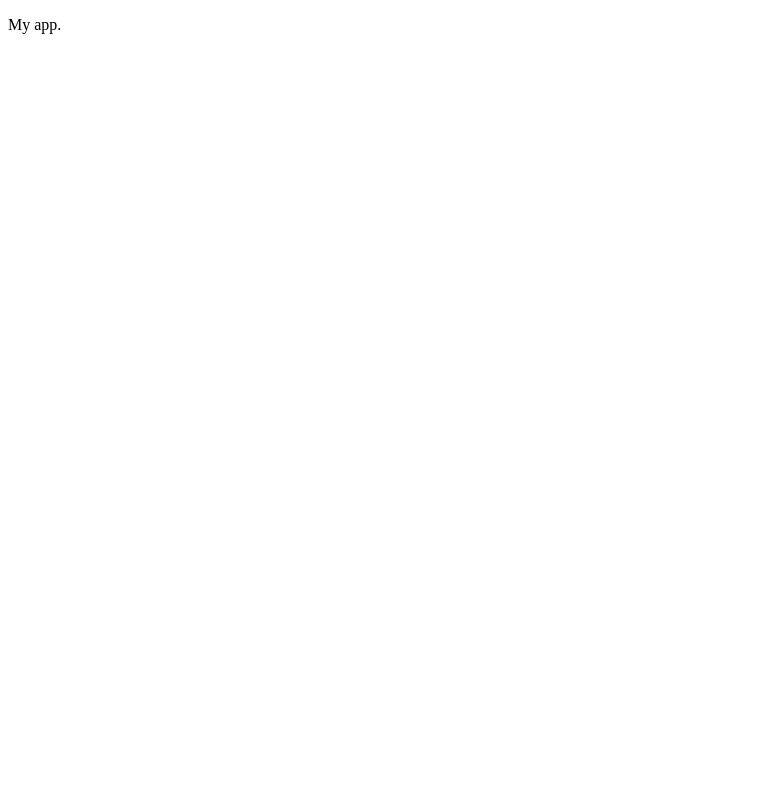
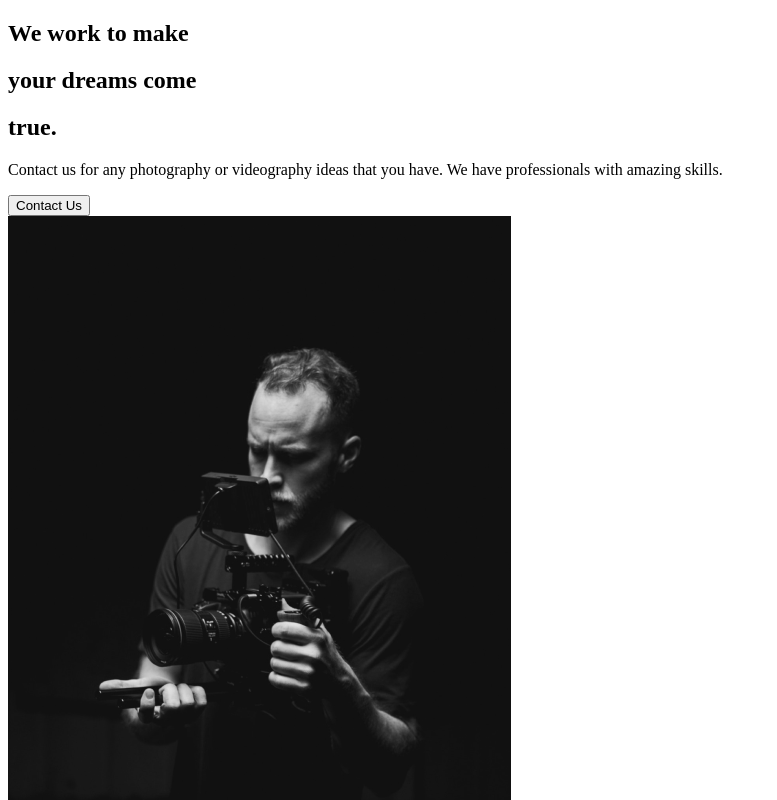
Before and after one commit to matic1909/capture, a React (Create React App) app: page / in a window 1280 px wide. Shown: the top 800 px of the page, without its empty margins (0-777 px from the left). Built offline with nearby package versions, Linux system fonts and the light colour scheme.

Commit message:
added About Section

```diff
--- a/src/App.js
+++ b/src/App.js
@@ -1,7 +1,9 @@
+import AboutUs from "./pages/AboutUs";
+
 function App() {
   return (
     <div className="App">
-      <p>My app.</p>
+      <AboutUs />
     </div>
   );
 }
--- /dev/null
+++ b/src/components/AboutSection.jsx
@@ -0,0 +1,34 @@
+import React from "react";
+import home1 from "../img/home1.png";
+
+const AboutSection = () => {
+  return (
+    <div>
+      <div className="description">
+        <div className="title">
+          <div className="hide">
+            <h2>We work to make</h2>
+          </div>
+          <div className="hide">
+            <h2>
+              your <span>dreams</span> come
+            </h2>
+          </div>
+          <div className="hide">
+            <h2>true.</h2>
+          </div>
+        </div>
+        <p>
+          Contact us for any photography or videography ideas that you have. We
+          have professionals with amazing skills.
+        </p>
+        <button>Contact Us</button>
+      </div>
+      <div className="image">
+        <img src={home1} alt="man with a camera" />
+      </div>
+    </div>
+  );
+};
+
+export default AboutSection;
--- /dev/null
+++ b/src/pages/AboutUs.jsx
@@ -0,0 +1,8 @@
+import React from "react";
+import AboutSection from "../components/AboutSection";
+
+const AboutUs = () => {
+  return <AboutSection />;
+};
+
+export default AboutUs;
```
